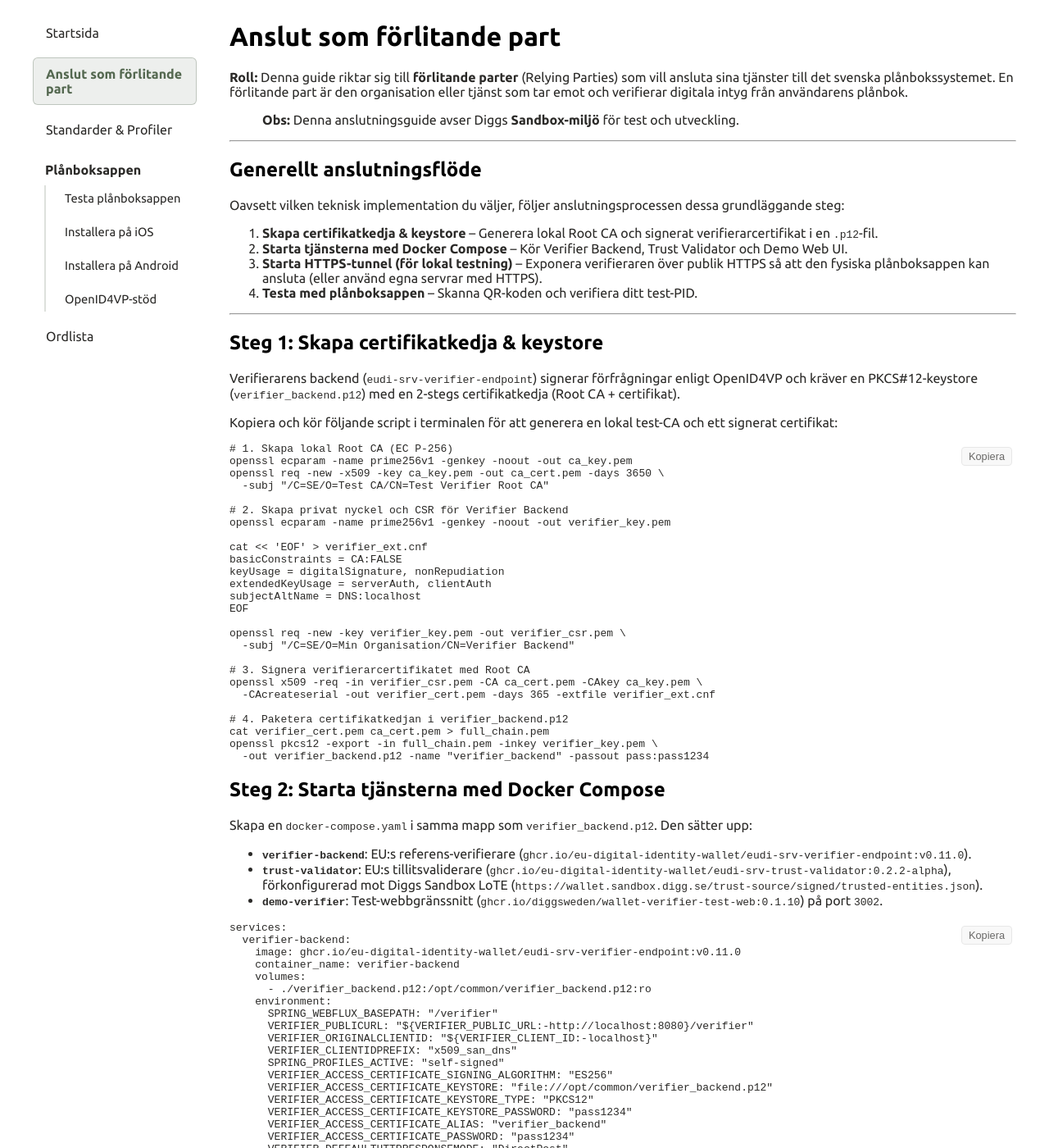
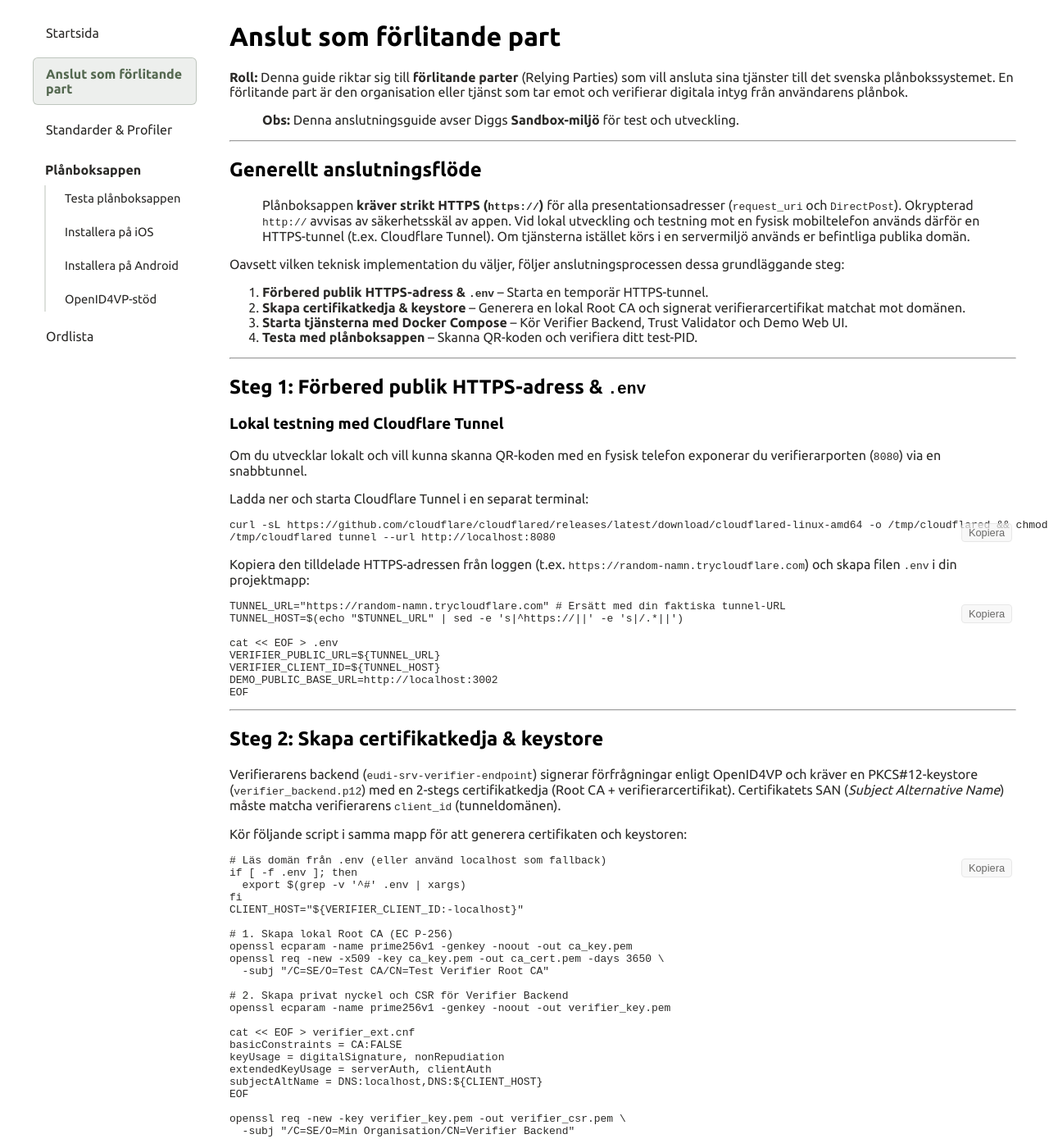
Before and after one commit to diggsweden/wallet-utvecklarportal, a Jekyll site: the page built from pages/anslutning-fp.md, in a window 1280 px wide and 1400 px high, scrolled down 231 px. Shown: the whole window at 82% size. Built offline with Jekyll 4.4.1, drawn with Linux system fonts in a browser that asks for light colours; some of the changed text lies outside the part shown.

Commit message:
docs(anslutning): streamline onboarding flow with env and san cert generation
Signed-off-by: Christoffer Killander <extern.christoffer.killander@digg.se>

````diff
--- a/pages/anslutning-fp.md
+++ b/pages/anslutning-fp.md
@@ -13,22 +13,59 @@ title: "Anslut som förlitande part"
 
 ## Generellt anslutningsflöde
 
+> Plånboksappen **kräver strikt HTTPS (`https://`)** för alla presentationsadresser (`request_uri` och `DirectPost`). Okrypterad `http://` avvisas av säkerhetsskäl av appen.
+Vid lokal utveckling och testning mot en fysisk mobiltelefon används därför en HTTPS-tunnel (t.ex. Cloudflare Tunnel). Om tjänsterna istället körs i en servermiljö används er befintliga publika domän.
+
 Oavsett vilken teknisk implementation du väljer, följer anslutningsprocessen dessa grundläggande steg:
 
-1. **Skapa certifikatkedja & keystore** – Generera lokal Root CA och signerat verifierarcertifikat i en `.p12`-fil.
-2. **Starta tjänsterna med Docker Compose** – Kör Verifier Backend, Trust Validator och Demo Web UI.
-3. **Starta HTTPS-tunnel (för lokal testning)** – Exponera verifieraren över publik HTTPS så att den fysiska plånboksappen kan ansluta (eller använd egna servrar med HTTPS).
+1. **Förbered publik HTTPS-adress & `.env`** – Starta en temporär HTTPS-tunnel.
+2. **Skapa certifikatkedja & keystore** – Generera en lokal Root CA och signerat verifierarcertifikat matchat mot domänen.
+3. **Starta tjänsterna med Docker Compose** – Kör Verifier Backend, Trust Validator och Demo Web UI.
 4. **Testa med plånboksappen** – Skanna QR-koden och verifiera ditt test-PID.
 
 ---
 
-## Steg 1: Skapa certifikatkedja & keystore
+## Steg 1: Förbered publik HTTPS-adress & `.env`
 
-Verifierarens backend (`eudi-srv-verifier-endpoint`) signerar förfrågningar enligt OpenID4VP och kräver en PKCS#12-keystore (`verifier_backend.p12`) med en 2-stegs certifikatkedja (Root CA + certifikat).
+### Lokal testning med Cloudflare Tunnel
 
-Kopiera och kör följande script i terminalen för att generera en lokal test-CA och ett signerat certifikat:
+Om du utvecklar lokalt och vill kunna skanna QR-koden med en fysisk telefon exponerar du verifierarporten (`8080`) via en snabbtunnel.
+
+Ladda ner och starta Cloudflare Tunnel i en separat terminal:
 
 ```bash
+curl -sL https://github.com/cloudflare/cloudflared/releases/latest/download/cloudflared-linux-amd64 -o /tmp/cloudflared && chmod +x /tmp/cloudflared
+/tmp/cloudflared tunnel --url http://localhost:8080
+```
+
+Kopiera den tilldelade HTTPS-adressen från loggen (t.ex. `https://random-namn.trycloudflare.com`) och skapa filen `.env` i din projektmapp:
+
+```bash
+TUNNEL_URL="https://random-namn.trycloudflare.com" # Ersätt med din faktiska tunnel-URL
+TUNNEL_HOST=$(echo "$TUNNEL_URL" | sed -e 's|^https://||' -e 's|/.*||')
+
+cat << EOF > .env
+VERIFIER_PUBLIC_URL=${TUNNEL_URL}
+VERIFIER_CLIENT_ID=${TUNNEL_HOST}
+DEMO_PUBLIC_BASE_URL=http://localhost:3002
+EOF
+```
+
+---
+
+## Steg 2: Skapa certifikatkedja & keystore
+
+Verifierarens backend (`eudi-srv-verifier-endpoint`) signerar förfrågningar enligt OpenID4VP och kräver en PKCS#12-keystore (`verifier_backend.p12`) med en 2-stegs certifikatkedja (Root CA + verifierarcertifikat). Certifikatets SAN (*Subject Alternative Name*) måste matcha verifierarens `client_id` (tunneldomänen).
+
+Kör följande script i samma mapp för att generera certifikaten och keystoren:
+
+```bash
+# Läs domän från .env (eller använd localhost som fallback)
+if [ -f .env ]; then
+  export $(grep -v '^#' .env | xargs)
+fi
+CLIENT_HOST="${VERIFIER_CLIENT_ID:-localhost}"
+
 # 1. Skapa lokal Root CA (EC P-256)
 openssl ecparam -name prime256v1 -genkey -noout -out ca_key.pem
 openssl req -new -x509 -key ca_key.pem -out ca_cert.pem -days 3650 \
@@ -37,11 +74,11 @@ openssl req -new -x509 -key ca_key.pem -out ca_cert.pem -days 3650 \
 # 2. Skapa privat nyckel och CSR för Verifier Backend
 openssl ecparam -name prime256v1 -genkey -noout -out verifier_key.pem
 
-cat << 'EOF' > verifier_ext.cnf
+cat << EOF > verifier_ext.cnf
 basicConstraints = CA:FALSE
 keyUsage = digitalSignature, nonRepudiation
 extendedKeyUsage = serverAuth, clientAuth
-subjectAltName = DNS:localhost
+subjectAltName = DNS:localhost,DNS:${CLIENT_HOST}
 EOF
 
 openssl req -new -key verifier_key.pem -out verifier_csr.pem \
@@ -55,11 +92,16 @@ openssl x509 -req -in verifier_csr.pem -CA ca_cert.pem -CAkey ca_key.pem \
 cat verifier_cert.pem ca_cert.pem > full_chain.pem
 openssl pkcs12 -export -in full_chain.pem -inkey verifier_key.pem \
   -out verifier_backend.p12 -name "verifier_backend" -passout pass:pass1234
+
+# 5. Sätt läsrättigheter så att containern kan läsa filen
+chmod 644 verifier_backend.p12
 ```
 
-## Steg 2: Starta tjänsterna med Docker Compose
+---
 
-Skapa en `docker-compose.yaml` i samma mapp som `verifier_backend.p12`. Den sätter upp:
+## Steg 3: Starta tjänsterna med Docker Compose
+
+Skapa en `docker-compose.yaml` i samma mapp som `.env` och `verifier_backend.p12`. Den sätter upp:
 - **`verifier-backend`**: EU:s referens-verifierare (`ghcr.io/eu-digital-identity-wallet/eudi-srv-verifier-endpoint:v0.11.0`).
 - **`trust-validator`**: EU:s tillitsvaliderare (`ghcr.io/eu-digital-identity-wallet/eudi-srv-trust-validator:0.2.2-alpha`), förkonfigurerad mot Diggs Sandbox LoTE (`https://wallet.sandbox.digg.se/trust-source/signed/trusted-entities.json`).
 - **`demo-verifier`**: Test-webbgränssnitt (`ghcr.io/diggsweden/wallet-verifier-test-web:0.1.10`) på port `3002`.
@@ -130,62 +172,6 @@ docker compose up -d
 
 ---
 
-## Steg 3: Exponera över HTTPS (Tunnel för lokal testanvändning)
-
-Plånboksappen **kräver strikt HTTPS (`https://`)** för alla presentationsadresser (`request_uri` och `DirectPost`). Okrypterad `http://` avvisas av säkerhetsskäl av appen.
-
-> **Obs:** Instruktionerna nedan beskriver hur du sätter upp en temporär HTTPS-tunnel (t.ex. med Cloudflare Tunnel) för lokal testanvändning och utveckling mot en fysisk mobiltelefon. Om den förlitande parten istället hostar dessa tjänster på egna servrar konfigureras HTTPS och domännamn direkt i den egna servermiljön.
-
-När du testar lokalt från en fysisk telefon exponerar du verifierarporten (`8080`) via en snabbtunnel (t.ex. Cloudflare Tunnel):
-
-### 3.1 Starta tunneln
-
-Kör följande i en separat terminal:
-
-```bash
-# Ladda ner och starta Cloudflare Tunnel mot port 8080
-curl -sL https://github.com/cloudflare/cloudflared/releases/latest/download/cloudflared-linux-amd64 -o /tmp/cloudflared && chmod +x /tmp/cloudflared
-/tmp/cloudflared tunnel --url http://localhost:8080
-```
-
-Kopiera den tilldelade HTTPS-adressen från loggen (t.ex. `https://random-namn.trycloudflare.com`).
-
-### 3.2 Uppdatera konfiguration & certifikat med tunnel-domänen
-
-Kör följande script för att uppdatera `.env`, förnya certifikatet för tunneldomänen och starta om verifieraren:
-
-```bash
-TUNNEL_URL="https://random-namn.trycloudflare.com" # Ersätt med din URL
-TUNNEL_HOST=$(echo "$TUNNEL_URL" | sed -e 's|^https://||' -e 's|/.*||')
-
-# 1. Skapa .env
-cat << EOF > .env
-VERIFIER_PUBLIC_URL=${TUNNEL_URL}
-VERIFIER_CLIENT_ID=${TUNNEL_HOST}
-DEMO_PUBLIC_BASE_URL=http://localhost:3002
-EOF
-
-# 2. Uppdatera certifikatets SAN med tunnel-domänen
-cat << EOF > verifier_ext.cnf
-basicConstraints = CA:FALSE
-keyUsage = digitalSignature, nonRepudiation
-extendedKeyUsage = serverAuth, clientAuth
-subjectAltName = DNS:localhost,DNS:${TUNNEL_HOST}
-EOF
-
-openssl x509 -req -in verifier_csr.pem -CA ca_cert.pem -CAkey ca_key.pem \
-  -CAcreateserial -out verifier_cert.pem -days 365 -extfile verifier_ext.cnf
-
-cat verifier_cert.pem ca_cert.pem > full_chain.pem
-openssl pkcs12 -export -in full_chain.pem -inkey verifier_key.pem \
-  -out verifier_backend.p12 -name "verifier_backend" -passout pass:pass1234
-
-# 3. Starta om verifieraren
-docker compose up -d --force-recreate
-```
-
----
-
 ## Steg 4: Testa och logga in med plånboksappen
 
 1. **Installera testappen & hämta PID:**
@@ -198,7 +184,7 @@ docker compose up -d --force-recreate
 3. **Skanna & verifiera:**
     - Skanna den genererade QR-koden med plånboksappen på din telefon.
     - Granska de begärda uppgifterna i appen och tryck **Godkänn / Skicka**.
-    - Plånboken signerar presentationen via Sandbox HSM och skickar den till din lokala Verifier Backend via HTTPS-tunneln.
+    - Plånboken signerar presentationen via Sandbox HSM och skickar den till din Verifier Backend via den publika HTTPS-adressen.
     - Webbläsaren på datorn uppdateras automatiskt och visar de verifierade personuppgifterna!
 
 ---
````
